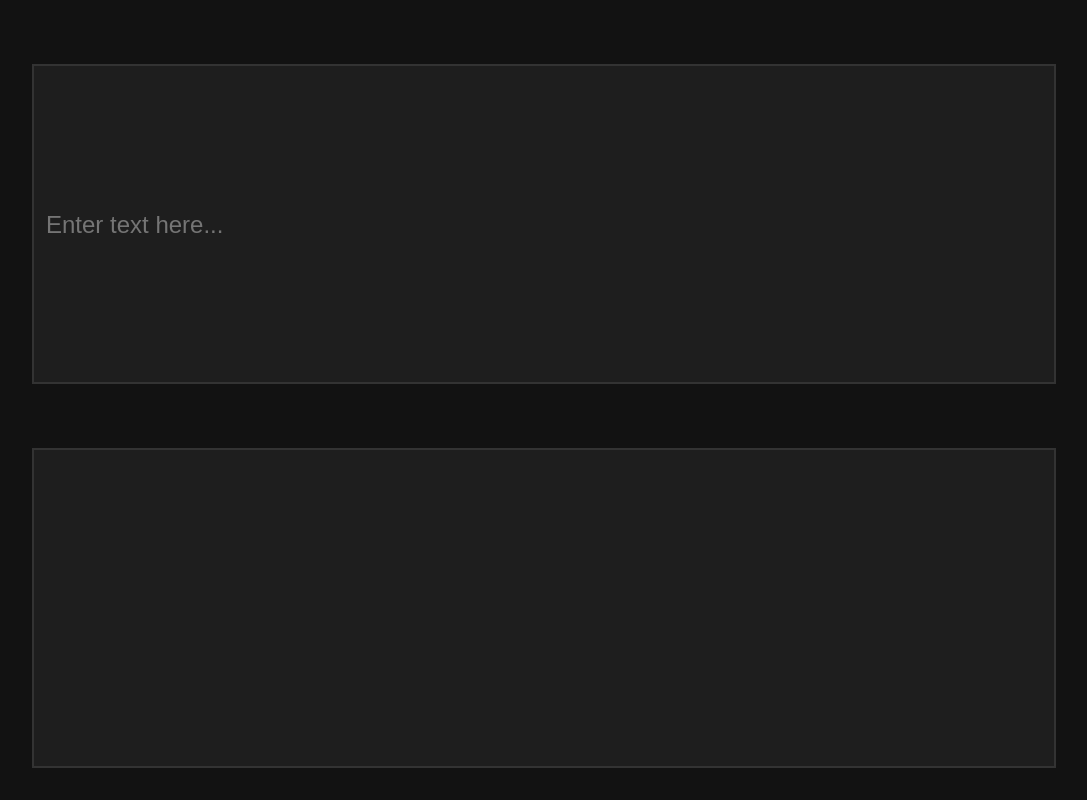
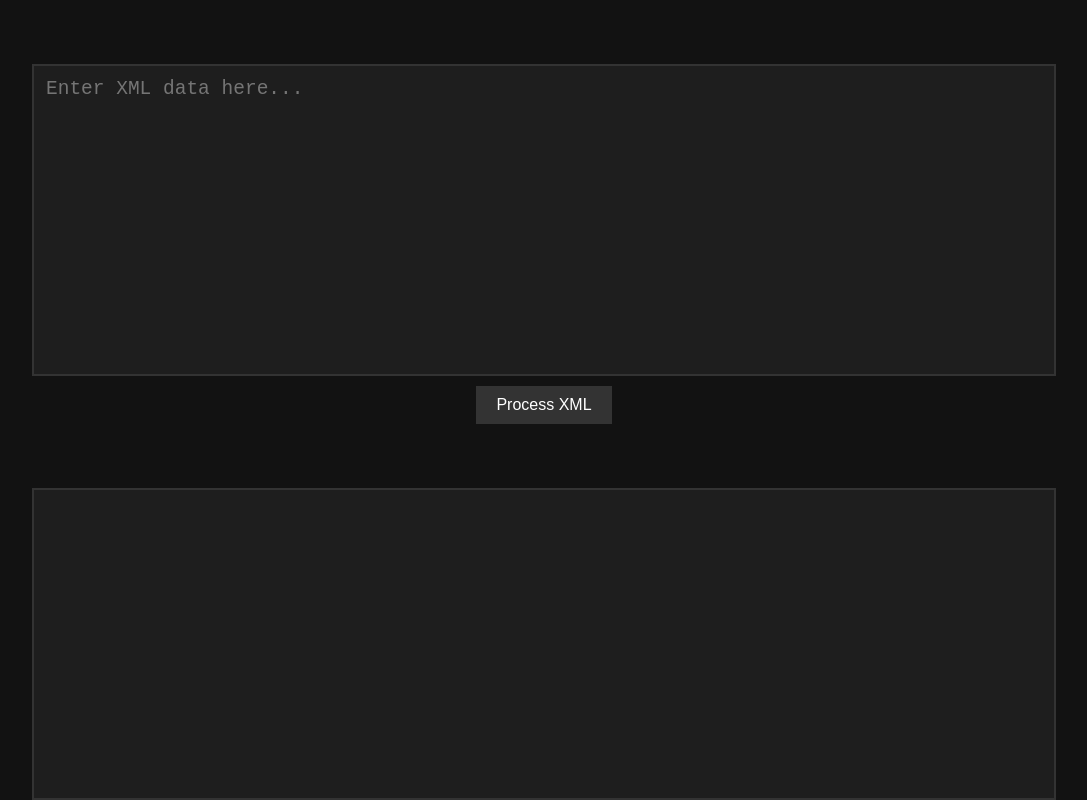
Before and after one commit to blandfx/worktools, a plain HTML site: page index.html in a window 1280 px wide. Shown: the whole page, without its empty margins (96-1183 px from the left). Drawn offline with Linux system fonts and the light colour scheme.

Commit message:
Add XML processing functionality to index.html

```diff
--- a/index.html
+++ b/index.html
@@ -36,6 +36,7 @@
             border: 2px solid #333;
             padding: 10px;
             box-sizing: border-box;
+            overflow-y: auto;
         }
 
         input[type="text"] {
@@ -48,27 +49,58 @@
             font-size: 1.5em;
         }
 
-        #outputBox {
+        textarea {
             width: 100%;
             height: 100%;
             background-color: #1e1e1e;
             color: #FFFFFF;
             border: none;
+            outline: none;
             font-size: 1.5em;
-            box-sizing: border-box;
-            padding: 10px;
+            resize: none;
+        }
+
+        #processButton {
+            margin-top: 10px;
+            padding: 10px 20px;
+            background-color: #333;
+            color: #FFFFFF;
+            border: none;
+            cursor: pointer;
+            font-size: 1em;
         }
     </style>
 </head>
 <body>
 
     <div id="inputArea">
-        <input type="text" id="textInput" placeholder="Enter text here...">
+        <textarea id="textInput" placeholder="Enter XML data here..."></textarea>
     </div>
 
+    <button id="processButton">Process XML</button>
+
     <div id="outputArea">
-        <div id="outputBox"></div>
+        <textarea id="outputBox" readonly></textarea>
     </div>
+
+    <script>
+        document.getElementById('processButton').addEventListener('click', function() {
+            const xmlString = document.getElementById('textInput').value;
+            const parser = new DOMParser();
+            const xmlDoc = parser.parseFromString(xmlString, "text/xml");
+
+            // Extract relevant data and format it for Excel
+            const elements = xmlDoc.getElementsByTagName('*');
+            let output = '';
+            for (let i = 0; i < elements.length; i++) {
+                const tagName = elements[i].tagName;
+                const tagValue = elements[i].textContent;
+                output += `${tagValue}\t`;  // Use tab to separate columns
+            }
+
+            document.getElementById('outputBox').value = output.trim();
+        });
+    </script>
 
 </body>
 </html>
```
